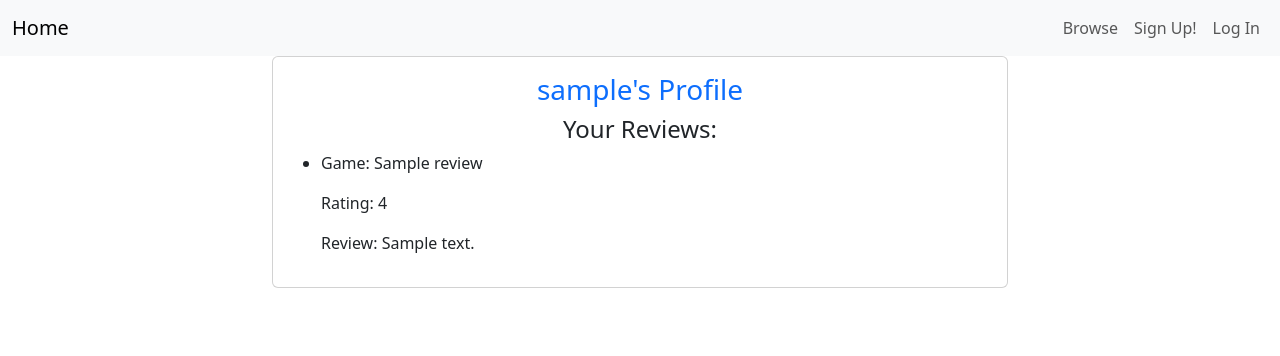
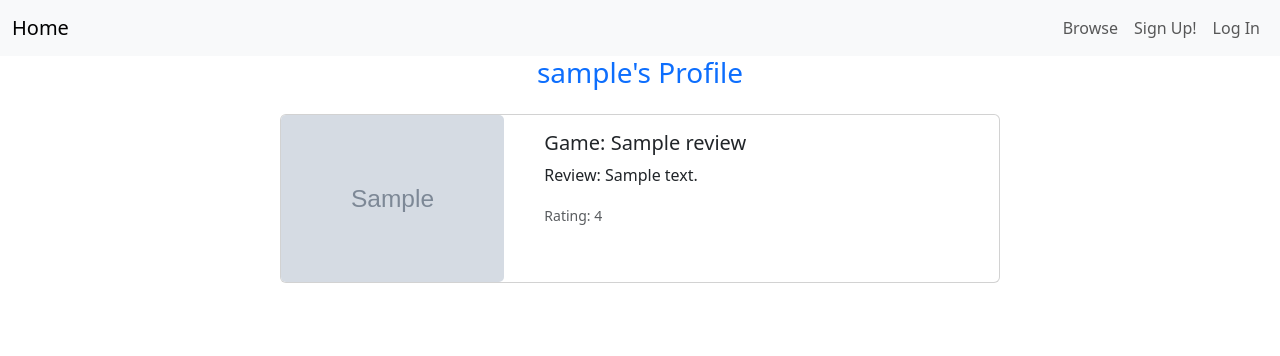
Before and after one commit to anthonyradose/gamesay_milestone_project3, a Python web app: template templates/profile.html in a window 1280 px wide. Shown: the top 356 px of the page. Run offline with Jinja, Linux system fonts and the light colour scheme; the template is opened without the code that fills it: most values are stand-ins (such as "Sample title", 1, 10 or a date in 2020); grey boxes marked "Sample" are stand-in pictures.

Commit message:
Add further styling and structure to overall app

```diff
--- a/templates/base.html
+++ b/templates/base.html
@@ -24,7 +24,7 @@
                 </button>
                 <div class="collapse navbar-collapse" id="navbarSupportedContent">
                     <ul class="navbar-nav ms-auto mb-2 mb-lg-0">
-                    {% if session.user %}
+                        {% if session.user %}
                         <li class="nav-item">
                             <a class="nav-link" href="{{url_for('search_game')}}">Add</a>
                         </li>
@@ -35,7 +35,7 @@
                             <a class="nav-link" href="{{url_for('profile', username=session['user'])}}">Profile</a>
                         </li>
                         <li><a class="nav-link" href="{{ url_for('log_out') }}">Log Out</a></li>
-                    {% else %}
+                        {% else %}
                         <li class="nav-item">
                             <a class="nav-link" href="{{url_for('get_game_reviews')}}">Browse</a>
                         </li>
@@ -45,7 +45,7 @@
                         <li class="nav-item">
                             <a class="nav-link" href="{{url_for('log_in')}}">Log In</a>
                         </li>
-                    {% endif %}
+                        {% endif %}
                     </ul>
                 </div>
             </div>
--- a/templates/game_info.html
+++ b/templates/game_info.html
@@ -31,7 +31,7 @@
                     {{ platform['platform']['name'] }},
                     {% endfor %}
                 </li>
-                <li class="list-group-item"><strong>Tags:</strong>
+                <li class="list-group-item"><strong>Game-Modes:</strong>
                     {% for tag in relevant_tags %}
                     {{ tag }},
                     {% endfor %}
@@ -45,6 +45,7 @@
             <form action="/add_game" method="post">
                 <input type="hidden" name="game_id" value="{{ game_data['id'] }}">
                 <input type="hidden" name="name" value="{{ game_data['name'] }}">
+                <input type="hidden" name="background_image" value="{{ game_data['background_image'] }}">
                 <input type="hidden" name="description" value="{{ game_data['description'] }}">
                 <input type="hidden" name="released" value="{{ game_data['released'] }}">
                 <input type="hidden" name="genres"
--- a/templates/profile.html
+++ b/templates/profile.html
@@ -1,23 +1,29 @@
 {% extends "base.html" %}
 {% block content %}
 
-<div class="row">
-    <div class="col-12 col-md-8 offset-md-2">
-        <div class="card">
-            <div class="card-body">
-                <h3 class="text-center text-primary">
-                    {{ username }}'s Profile
-                </h3>
-                <h4 class="text-center">Your Reviews:</h4>
-                <ul>
-                    {% for review in user_reviews %}
-                    <li>
-                        <p>Game: {{ review.name }}</p>
-                        <p>Rating: {{ review.rating }}</p>
-                        <p>Review: {{ review.review }}</p>
-                    </li>
-                    {% endfor %}
-                </ul>
+<div class="container">
+    <div class="row justify-content-center">
+        <div class="col-md-8">
+            <h3 class="text-center text-primary mb-4">
+                {{ username }}'s Profile
+            </h3>
+            <div class="card-deck">
+                {% for review in user_reviews %}
+                <div class="card mb-4">
+                    <div class="row no-gutters">
+                        <div class="col-md-4">
+                            <img src="{{ review.background_image }}" class="card-img" alt="{{ review.name }}">
+                        </div>
+                        <div class="col-md-8">
+                            <div class="card-body">
+                                <h5 class="card-title">Game: {{ review.name }}</h5>
+                                <p class="card-text">Review: {{ review.review }}</p>
+                                <p class="card-text"><small class="text-muted">Rating: {{ review.rating }}</small></p>
+                            </div>
+                        </div>
+                    </div>
+                </div>
+                {% endfor %}
             </div>
         </div>
     </div>
```
Also changed, not shown: app.py (+3 -10 lines), templates/game_reviews.html (+30 -15 lines), templates/search_game.html (+15 -5 lines).
